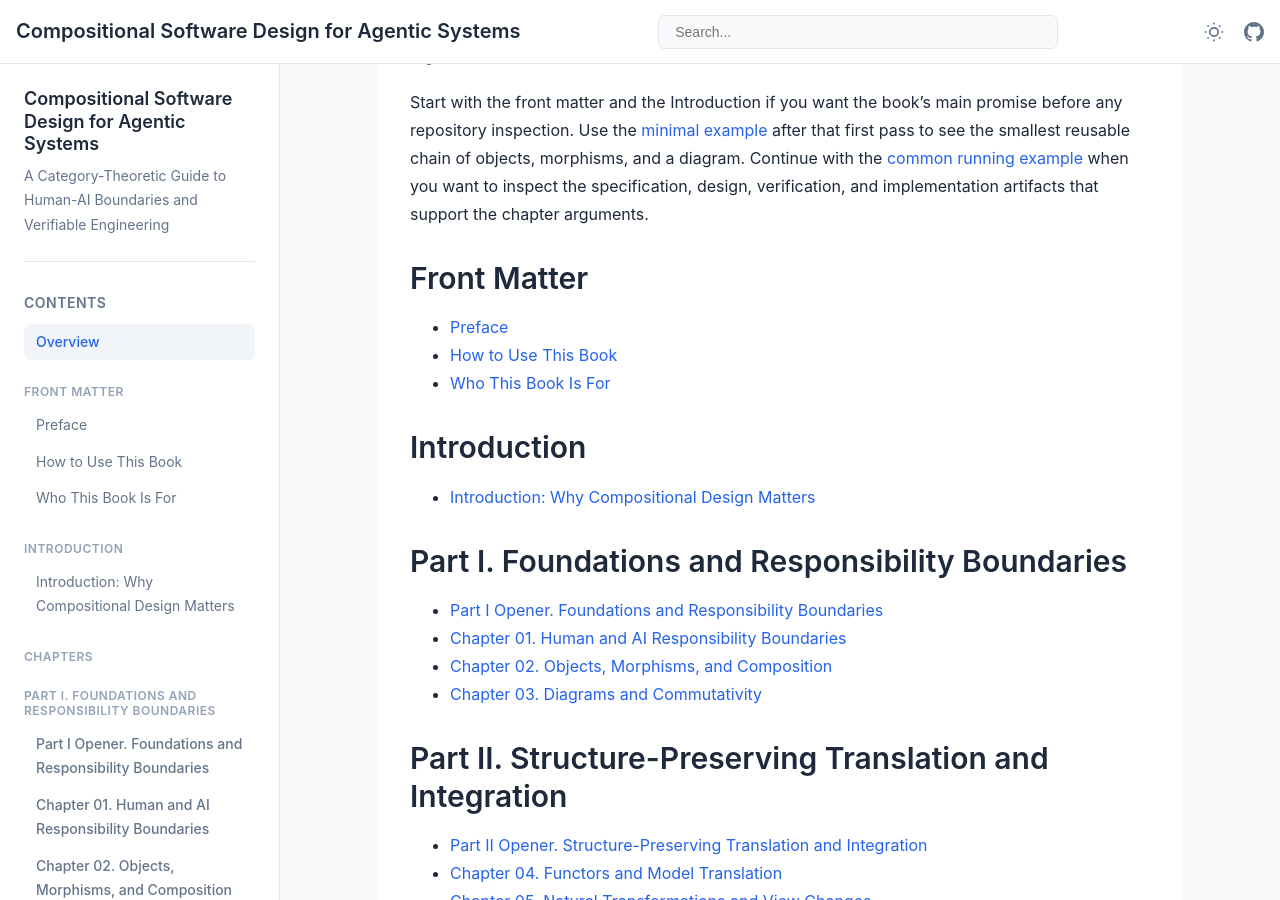
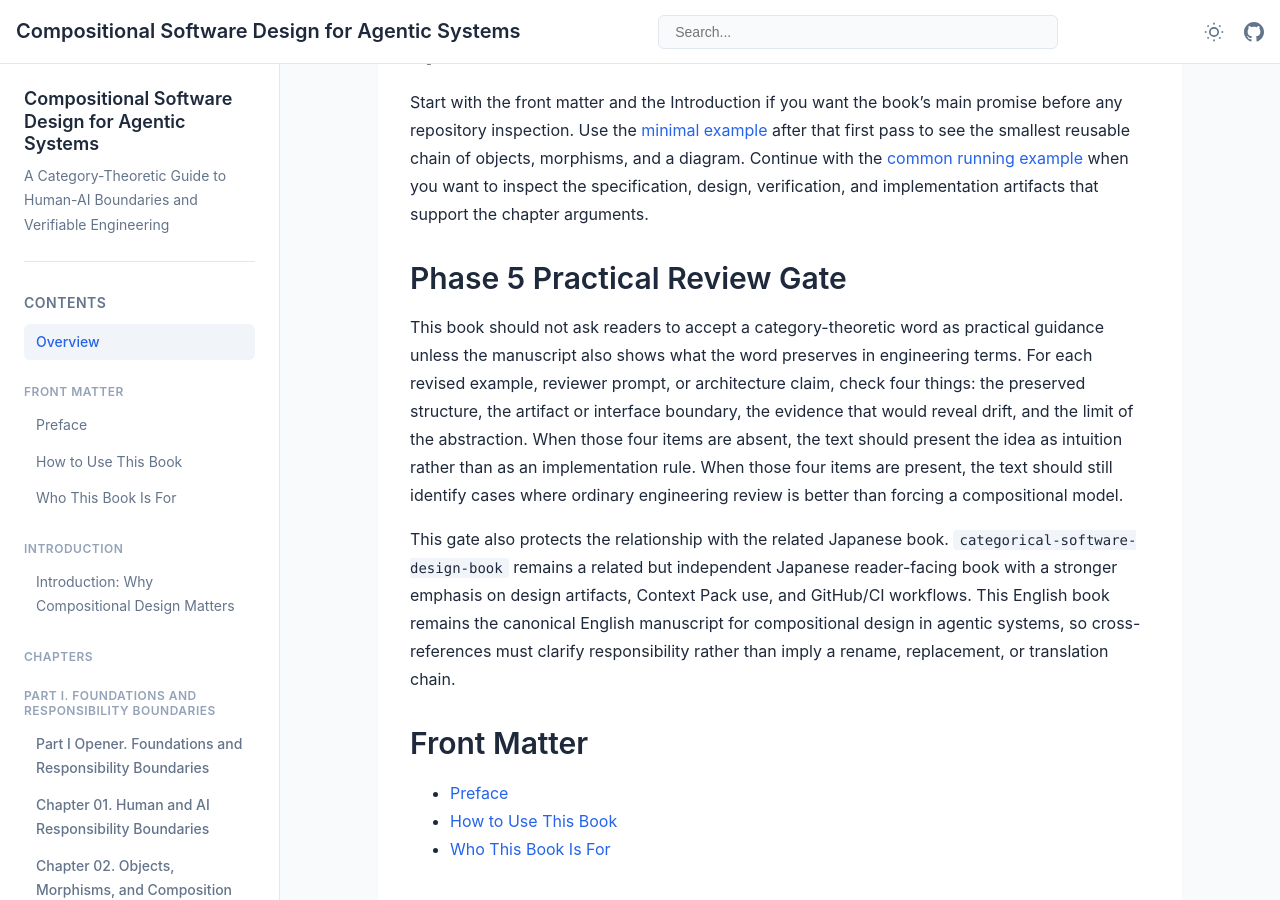
Before and after one commit to itdojp/composable-software-design-book, a Jekyll site: the page built from index.md, in a window 1280 px wide and 900 px high, scrolled down 1789 px. Built offline with Jekyll 4.4.1, drawn with Linux system fonts in a browser that asks for light colours.

Commit message:
Add Phase 5 practical review gate

```diff
--- a/index.md
+++ b/index.md
@@ -58,6 +58,17 @@ Read Chapter 10 after the core chapters to see the method applied as one end-to-
 Start with the front matter and the Introduction if you want the book's main promise before any repository inspection.
 Use the [minimal example](examples/minimal/policy-gated-change-review/README/) after that first pass to see the smallest reusable chain of objects, morphisms, and a diagram.
 Continue with the [common running example](examples/common/policy-gated-change-review/README/) when you want to inspect the specification, design, verification, and implementation artifacts that support the chapter arguments.
+
+## Phase 5 Practical Review Gate
+
+This book should not ask readers to accept a category-theoretic word as practical guidance unless the manuscript also shows what the word preserves in engineering terms.
+For each revised example, reviewer prompt, or architecture claim, check four things: the preserved structure, the artifact or interface boundary, the evidence that would reveal drift, and the limit of the abstraction.
+When those four items are absent, the text should present the idea as intuition rather than as an implementation rule.
+When those four items are present, the text should still identify cases where ordinary engineering review is better than forcing a compositional model.
+
+This gate also protects the relationship with the related Japanese book.
+`categorical-software-design-book` remains a related but independent Japanese reader-facing book with a stronger emphasis on design artifacts, Context Pack use, and GitHub/CI workflows.
+This English book remains the canonical English manuscript for compositional design in agentic systems, so cross-references must clarify responsibility rather than imply a rename, replacement, or translation chain.
 
 ## Front Matter
 
```
Also changed, not shown: project-management/editorial-checklist.md (+10 -0 lines), src/appendices/appendix-d.md (+6 -0 lines), .github/PULL_REQUEST_TEMPLATE.md (added), CHANGELOG.md, README.md.
